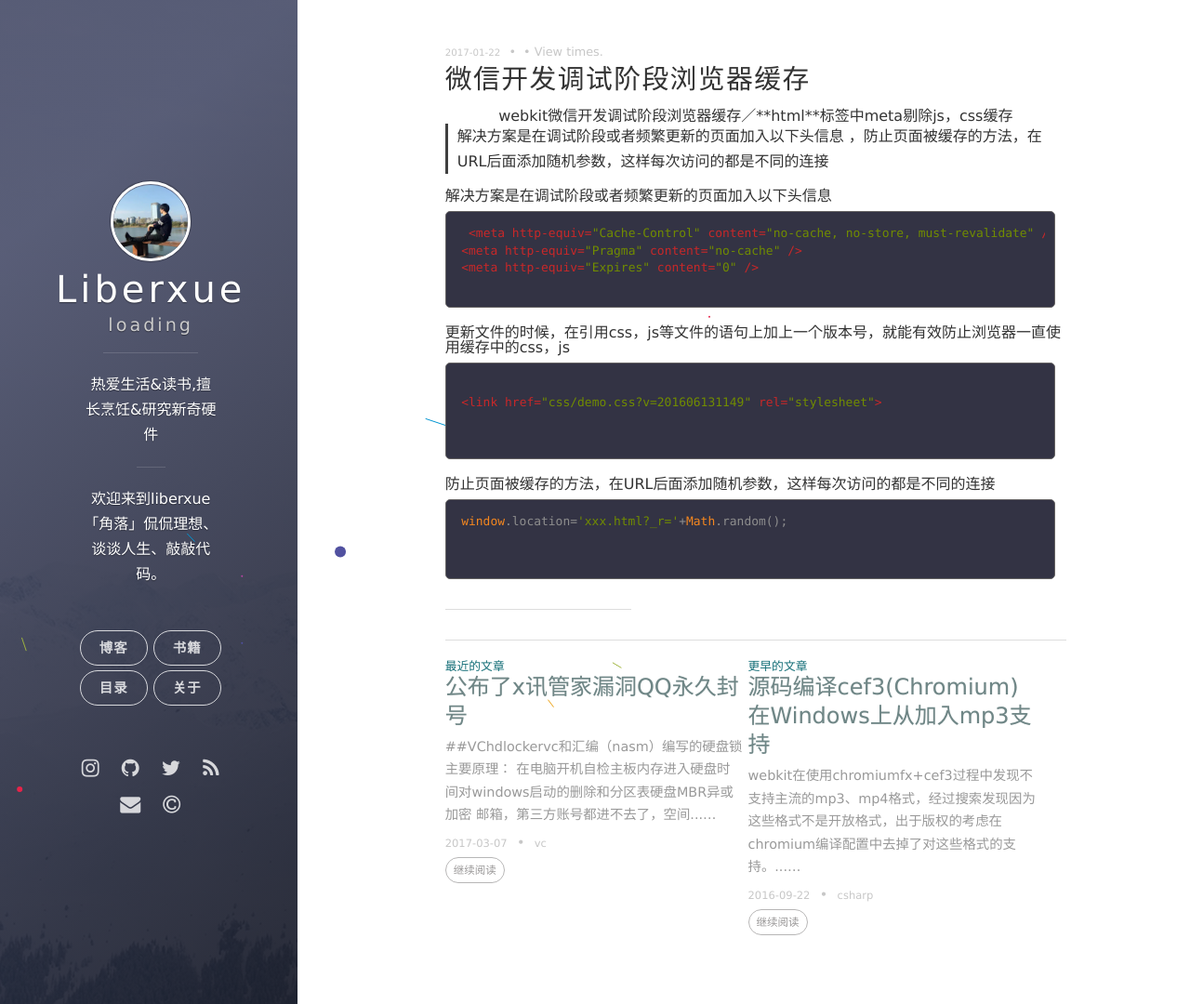
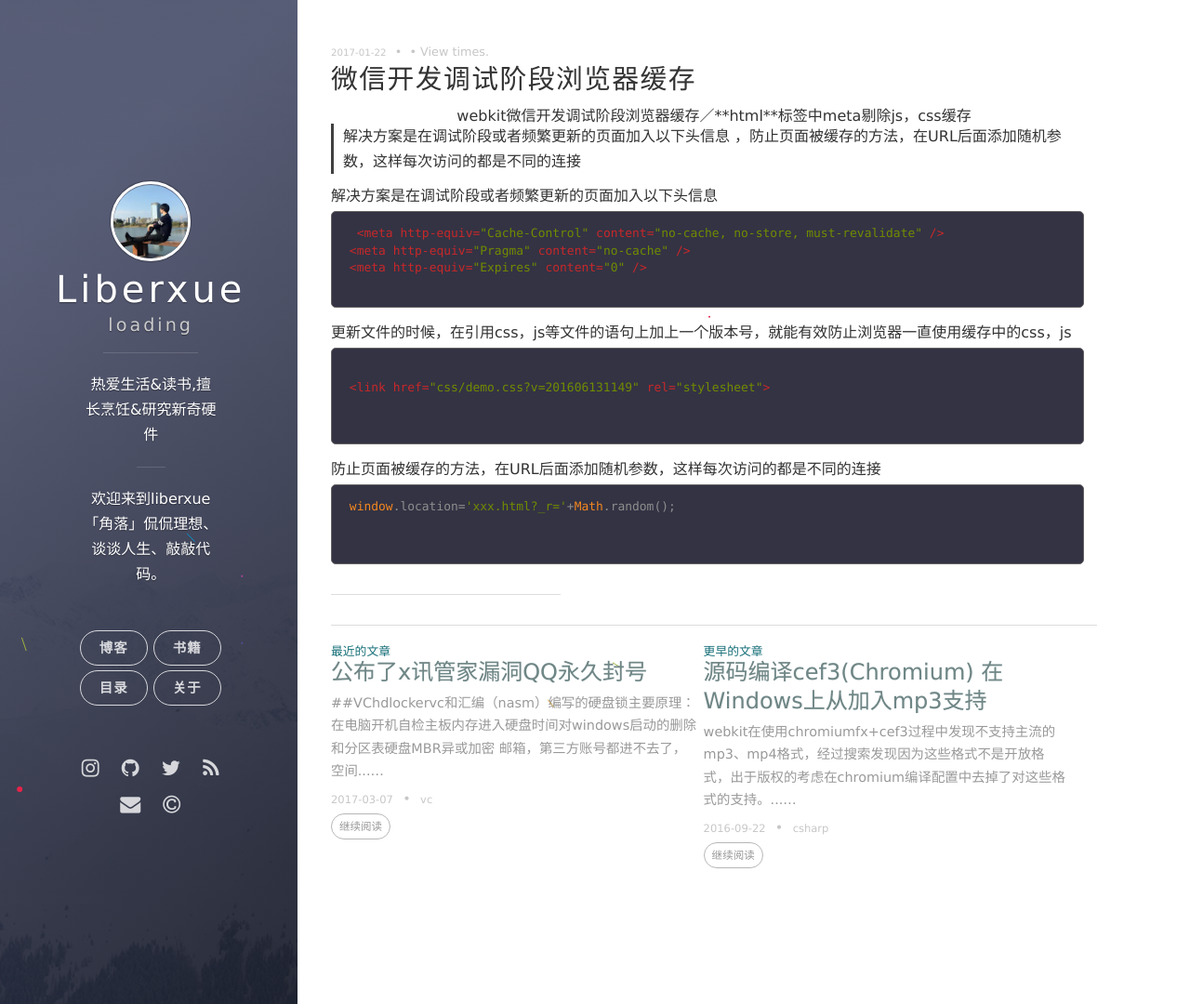
Before and after one commit to qyh214/liberxue.github.io, a Jekyll site: the page built from _posts/wechart/2017-01-22-wechart-codecaceh.md, in a window 1280 px wide and 1080 px high. Shown: the whole window at 93% size. Built offline with Jekyll 4.4.1, drawn with Linux system fonts in a browser that asks for light colours; nearby versions of some CDN libraries; comment, search, counter and statistics services are not loaded.

Commit message:
fix page style

```diff
--- a/_sass/global.scss
+++ b/_sass/global.scss
@@ -288,12 +288,12 @@ table thead tbody {
 .content-wrapper {
 position:relative;
   z-index: 2000;
-  width: 87%;
+  width: 80%;
   margin-left: 20%;
 }
 
   .content-wrapper__inner {
-    margin: 0 20%;
+    margin: 0 100px;
     padding: 50px 0;
   }
 
```
